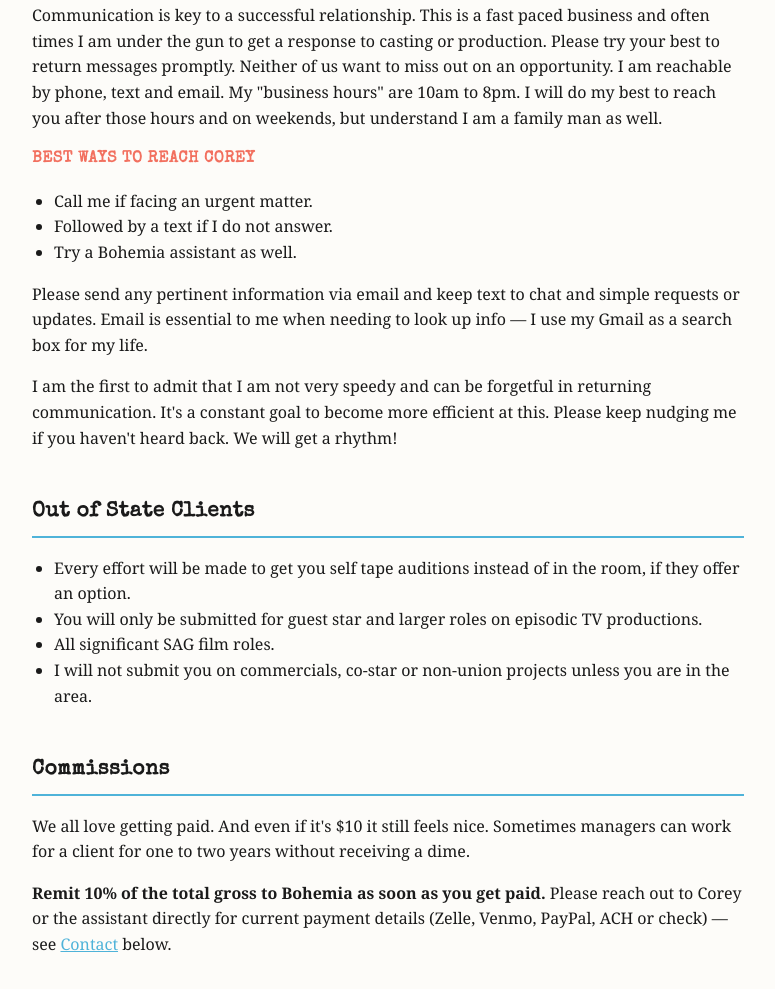
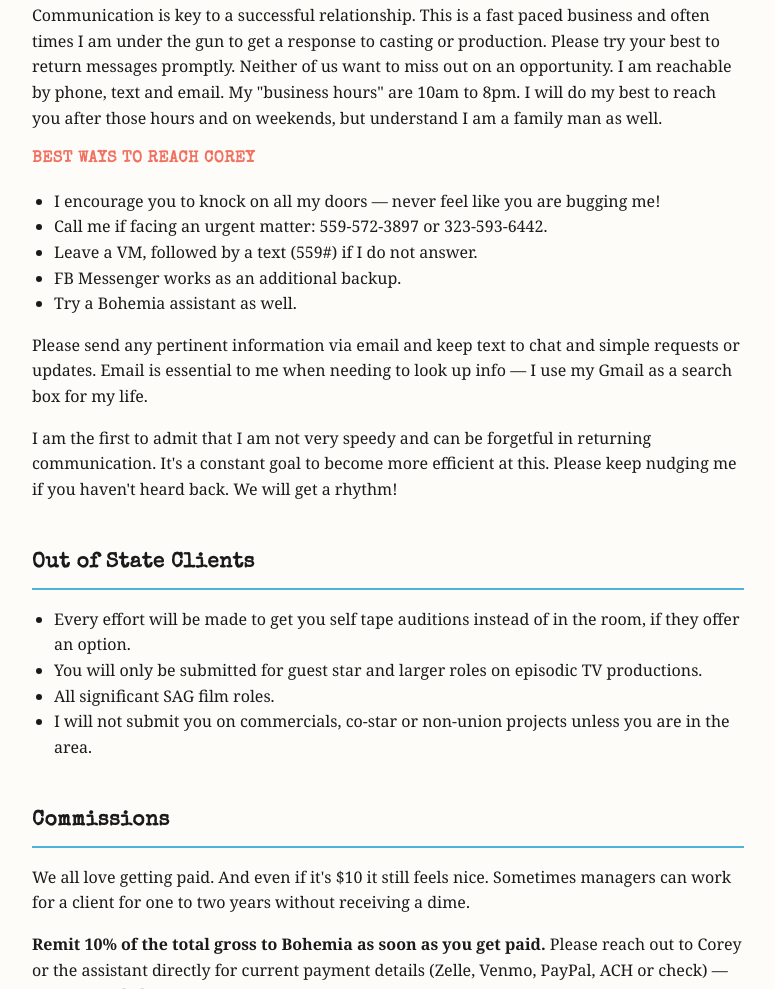
Before and after one commit to cor9/bohemiajr-onboarding, a plain HTML site: page index.html in a window 1280 px wide. Shown: the part 9022-10011 px from the top of the page, without its empty margins (252-1027 px from the left). Drawn offline with nearby package versions, Linux system fonts and the light colour scheme; a web font is replaced by a local one.

Commit message:
Expand Best Ways to Reach Corey with phone numbers and channels
Co-Authored-By: Claude Sonnet 5 <noreply@anthropic.com>

```diff
--- a/index.html
+++ b/index.html
@@ -358,8 +358,10 @@
     <p>Communication is key to a successful relationship. This is a fast paced business and often times I am under the gun to get a response to casting or production. Please try your best to return messages promptly. Neither of us want to miss out on an opportunity. I am reachable by phone, text and email. My "business hours" are 10am to 8pm. I will do my best to reach you after those hours and on weekends, but understand I am a family man as well.</p>
     <h3>Best Ways to Reach Corey</h3>
     <ul>
-      <li>Call me if facing an urgent matter.</li>
-      <li>Followed by a text if I do not answer.</li>
+      <li>I encourage you to knock on all my doors — never feel like you are bugging me!</li>
+      <li>Call me if facing an urgent matter: 559-572-3897 or 323-593-6442.</li>
+      <li>Leave a VM, followed by a text (559#) if I do not answer.</li>
+      <li>FB Messenger works as an additional backup.</li>
       <li>Try a Bohemia assistant as well.</li>
     </ul>
     <p>Please send any pertinent information via email and keep text to chat and simple requests or updates. Email is essential to me when needing to look up info — I use my Gmail as a search box for my life.</p>
```
